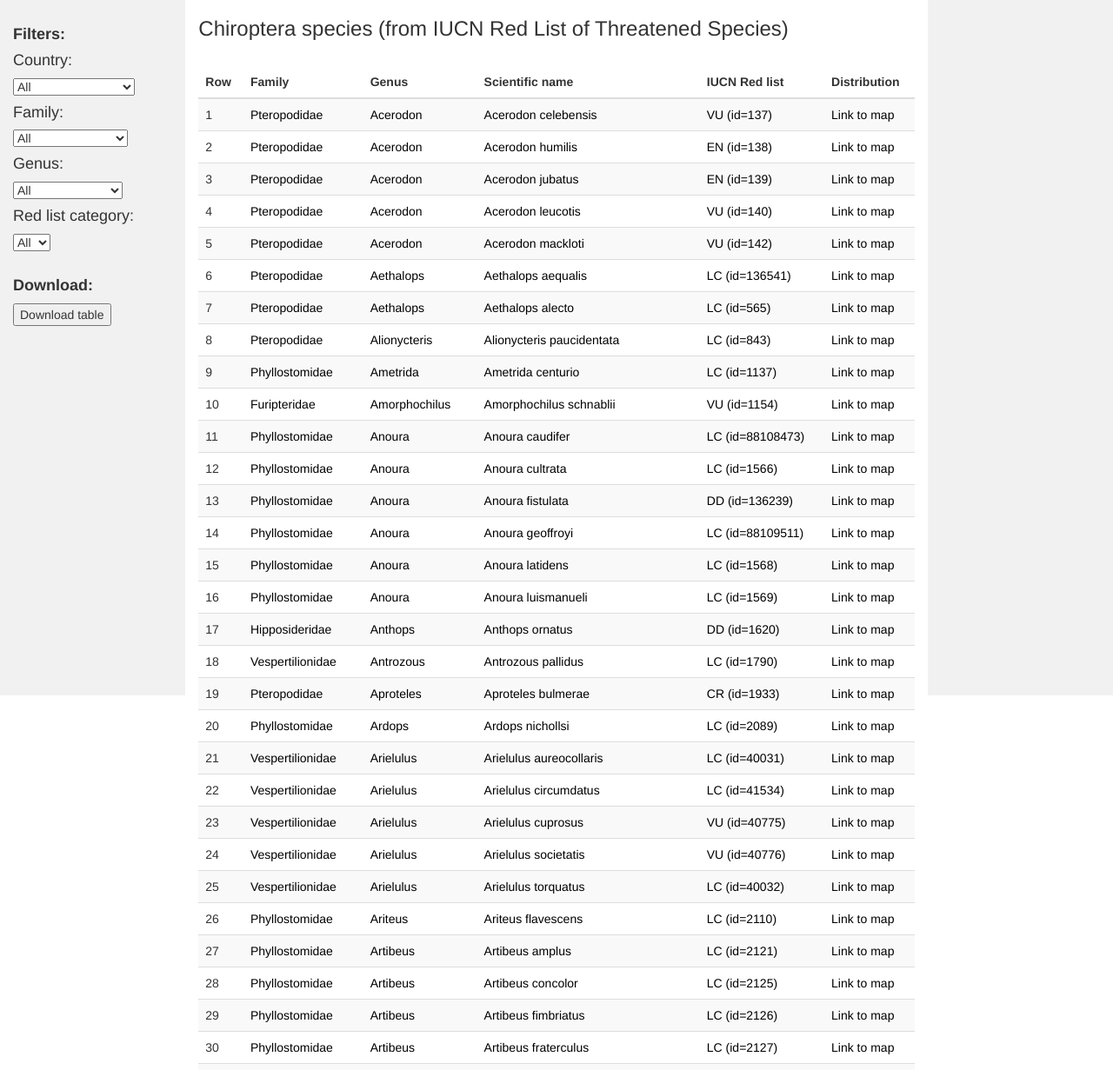
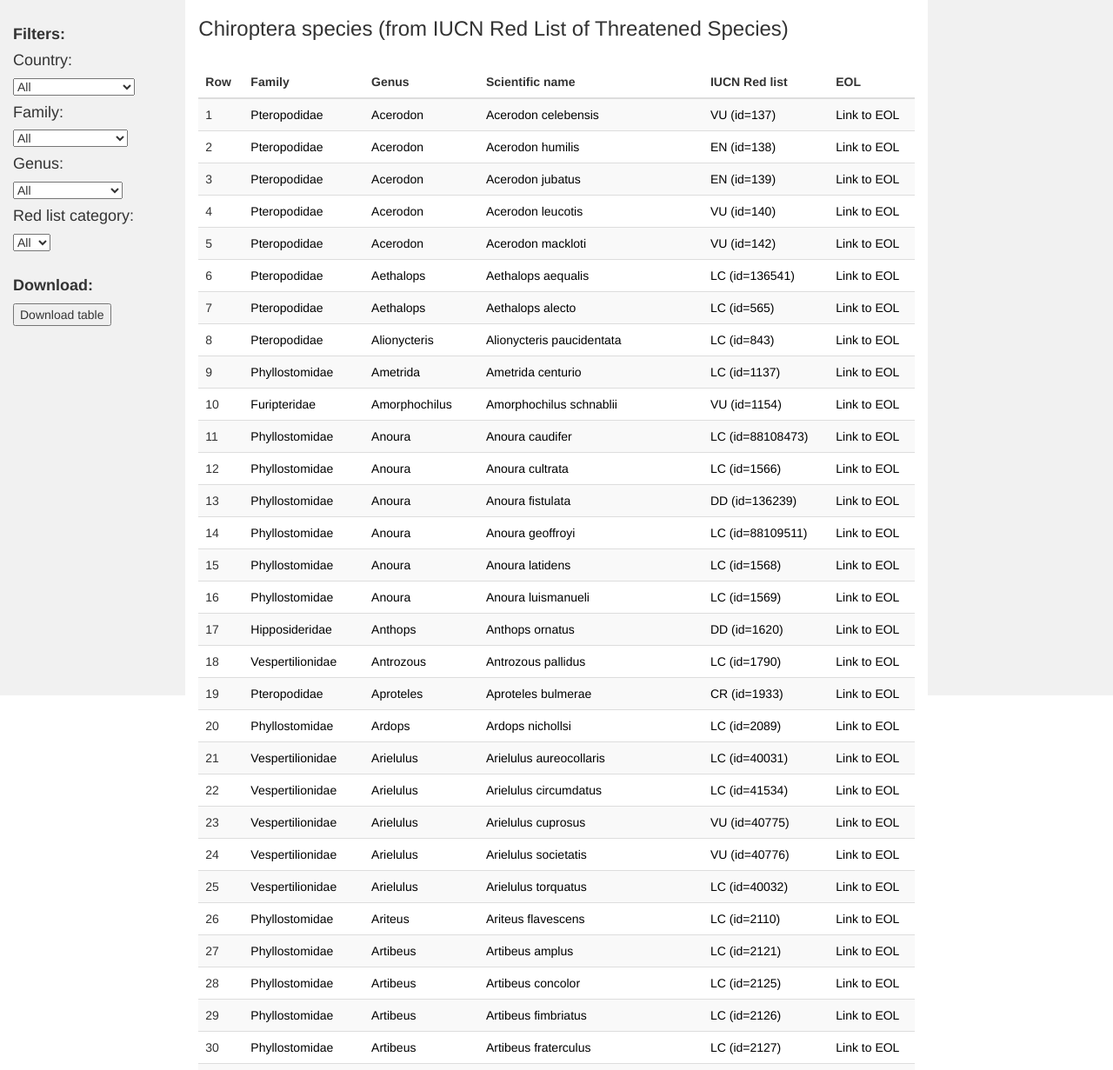
Before and after one commit to cloudedbats/cloudedbats, a Django app: page /species in a window 1280 px wide. Shown: the part 52-1283 px from the top of the page at 87% size. Run offline with Django 3.2, Linux system fonts and the light colour scheme; data comes from the database, SQL or seed files in the repository; some libraries are stand-ins or nearby versions.

Commit message:
Modified species download columns.

```diff
--- a/django_cloudedbats/django_cloudedbats/djangoapp_cloudedbats_species/templates/cloudedbats_species.html
+++ b/django_cloudedbats/django_cloudedbats/djangoapp_cloudedbats_species/templates/cloudedbats_species.html
@@ -103,7 +103,8 @@
           <th>Genus</th>
           <th>Scientific name</th>
           <th>IUCN Red list</th>
-          <th>Distribution</th>
+<!--           <th>Distribution</th> -->
+          <th>EOL</th>
         </tr>
       </thead>
       <tbody>
@@ -114,7 +115,8 @@
             <td><a href="https://en.wikipedia.org/wiki/{{ species.genus_name }}">{{ species.genus_name }}</td>
             <td><a href="https://en.wikipedia.org/wiki/{{ species.scientific_name }}">{{ species.scientific_name }}</td>
             <td><a href="http://www.iucnredlist.org/details/{{ species.taxonid }}">{{ species.category_global }} (id={{ species.taxonid }})</a></td>
-            <td><a href="http://maps.iucnredlist.org/map.html?id={{ species.taxonid }}">Link to map</a></td>
+<!--             <td><a href="http://maps.iucnredlist.org/map.html?id={{ species.taxonid }}">Link to IUCN</a></td> -->
+            <td><a href="http://eol.org/search?q={{ species.scientific_name }}">Link to EOL</a></td>
           </tr>
         {% endfor %}
       </tbody>
--- a/django_cloudedbats/django_cloudedbats/djangoapp_cloudedbats_species/views.py
+++ b/django_cloudedbats/django_cloudedbats/djangoapp_cloudedbats_species/views.py
@@ -67,7 +67,8 @@ def download(request):
         'Genus',
         'Scientific name',
         'IUCN Red list',
-        'Distribution',
+        'IUCN link',
+        'EOL link',
         ]
     #
     # URL parameters.
@@ -105,6 +106,7 @@ def download(request):
             out_row.append(species['scientific_name'])
             out_row.append(species['category_global'])
             out_row.append('http://maps.iucnredlist.org/map.html?id=' + species['taxonid'])
+            out_row.append('http://eol.org/search?q=' + species['scientific_name'])
             out_rows.append(out_row)
     #
     response = HttpResponse(content_type = 'text/plain; charset=cp1252')
@@ -118,7 +120,7 @@ def update_red_list(request):
     """ """
 
 
-    #
+    # To avoid total update during development...
     return render(request, "cloudedbats_species.html", {})
 
 
```
